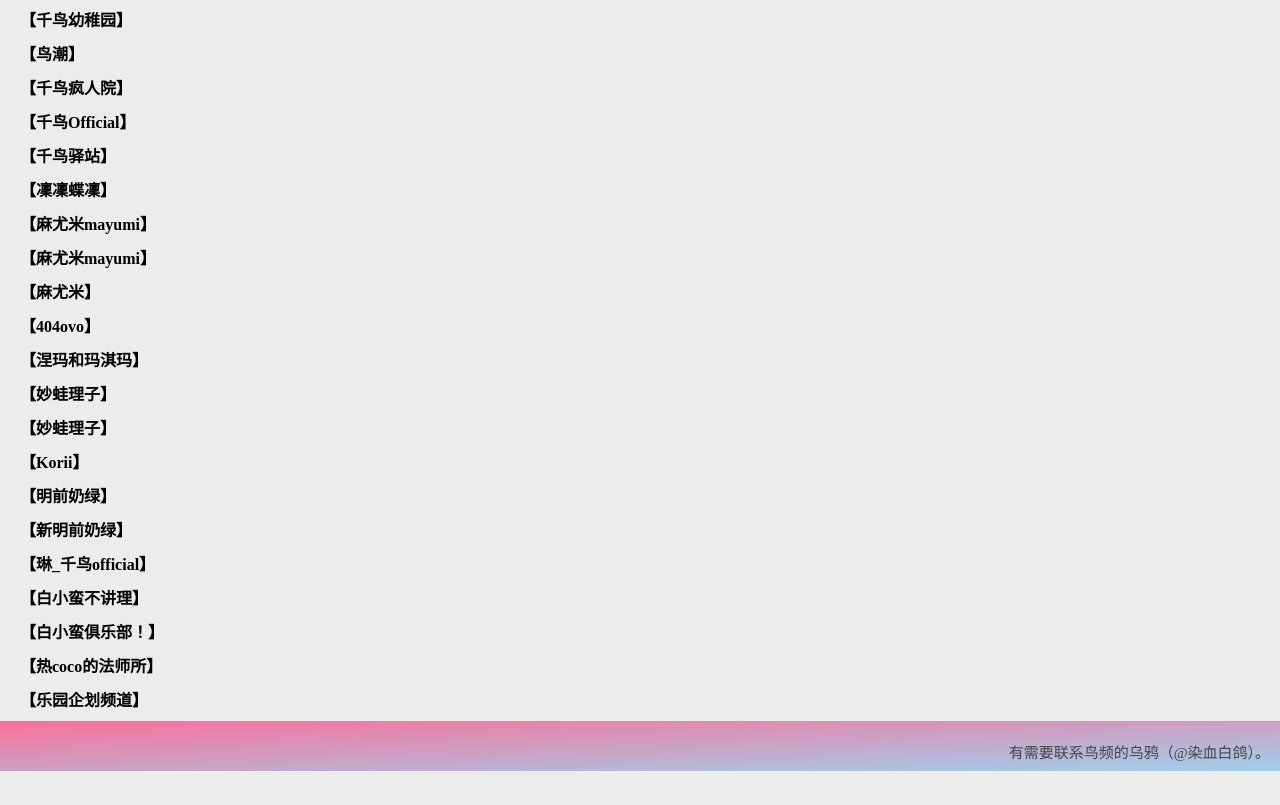
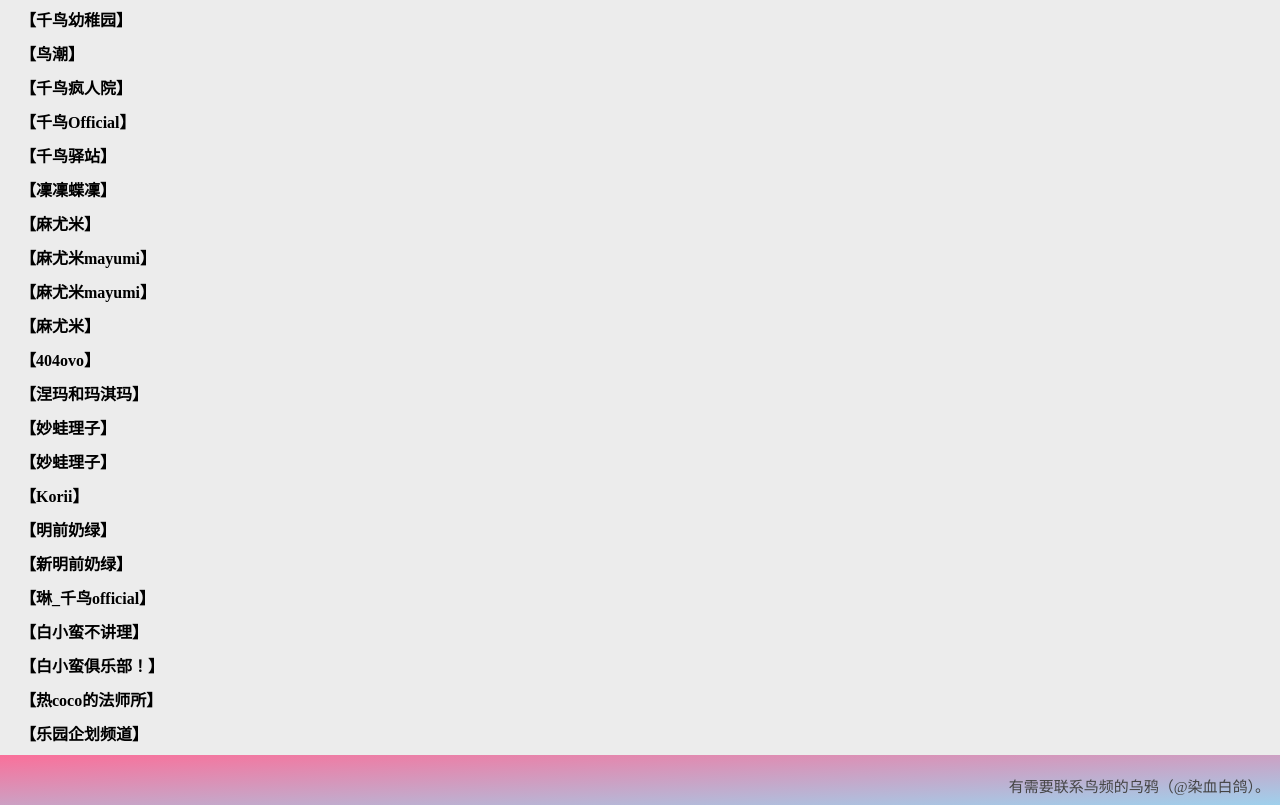
Before and after one commit to BirdChannel/birdGuid, a plain HTML site: page index.html in a window 1280 px wide. Shown: the part 98-903 px from the top of the page. Before the commit the page ends 869 px from the top, so only its background shows below. Drawn offline with Linux system fonts and the light colour scheme.

Commit message:
Update index.html

```diff
--- a/index.html
+++ b/index.html
@@ -37,49 +37,52 @@
             <a class="web006 webItem" href="https://pd.qq.com/s/4das9anmz" target="_blank">
                 【凜凜蝶凜】
             </a>
-            <a class="web007 webItem" href="https://pd.qq.com/s/28dea6gal" target="_blank">
+			<a class="web007 webItem" href="https://pd.qq.com/s/b8frijln4" target="_blank">
+                【麻尤米】
+            </a>
+            <a class="web008 webItem" href="https://pd.qq.com/s/28dea6gal" target="_blank">
                 【麻尤米mayumi】
             </a>
-            <a class="web008 webItem" href="https://pd.qq.com/s/e0fy9c2fs" target="_blank">
+            <a class="web009 webItem" href="https://pd.qq.com/s/e0fy9c2fs" target="_blank">
                 【麻尤米mayumi】
             </a>
-            <a class="web009 webItem" href="https://pd.qq.com/s/b8frijln4" target="_blank">
+            <a class="web010 webItem" href="https://pd.qq.com/s/b8frijln4" target="_blank">
                 【麻尤米】
             </a>
-            <a class="web010 webItem" href="https://pd.qq.com/s/gw6uuhheu" target="_blank">
+            <a class="web011 webItem" href="https://pd.qq.com/s/gw6uuhheu" target="_blank">
                 【404ovo】
             </a>
-            <a class="web011 webItem" href="https://pd.qq.com/s/8wcjrlc7t" target="_blank">
+            <a class="web012 webItem" href="https://pd.qq.com/s/8wcjrlc7t" target="_blank">
                 【涅玛和玛淇玛】
             </a>
-            <a class="web012 webItem" href="https://pd.qq.com/s/gxsldlzxr" target="_blank">
+            <a class="web013 webItem" href="https://pd.qq.com/s/gxsldlzxr" target="_blank">
                 【妙蛙理子】
             </a>
-            <a class="web013 webItem" href="https://pd.qq.com/s/ca6kbybsw" target="_blank">
+            <a class="web014 webItem" href="https://pd.qq.com/s/ca6kbybsw" target="_blank">
                 【妙蛙理子】
             </a>
-            <a class="web014 webItem" href="https://pd.qq.com/s/57xjswnal" target="_blank">
+            <a class="web015 webItem" href="https://pd.qq.com/s/57xjswnal" target="_blank">
                 【Korii】
             </a>
-            <a class="web015 webItem" href="https://pd.qq.com/s/epbj3ld17" target="_blank">
+            <a class="web016 webItem" href="https://pd.qq.com/s/epbj3ld17" target="_blank">
                 【明前奶绿】
             </a>
-            <a class="web016 webItem" href="https://pd.qq.com/s/apboo8y5u" target="_blank">
+            <a class="web017 webItem" href="https://pd.qq.com/s/apboo8y5u" target="_blank">
                 【新明前奶绿】
             </a>
-            <a class="web017 webItem" href="https://pd.qq.com/s/8xnz3lrob" target="_blank">
+            <a class="web018 webItem" href="https://pd.qq.com/s/8xnz3lrob" target="_blank">
                 【琳_千鸟official】
             </a>
-            <a class="web018 webItem" href="https://pd.qq.com/s/eqso60tg2" target="_blank">
+            <a class="web019 webItem" href="https://pd.qq.com/s/eqso60tg2" target="_blank">
                 【白小蛮不讲理】
             </a>
-            <a class="web019 webItem" href="https://pd.qq.com/s/9lowq9vci" target="_blank">
+            <a class="web020 webItem" href="https://pd.qq.com/s/9lowq9vci" target="_blank">
                 【白小蛮俱乐部！】
             </a>
-            <a class="web020 webItem" href="https://pd.qq.com/s/b28aay110" target="_blank">
+            <a class="web021 webItem" href="https://pd.qq.com/s/b28aay110" target="_blank">
                 【热coco的法师所】
             </a>
-            <a class="web021 webItem" href="https://pd.qq.com/s/ergv29x2o" target="_blank">
+            <a class="web022 webItem" href="https://pd.qq.com/s/ergv29x2o" target="_blank">
                 【乐园企划频道】
             </a>
         </div>
```
